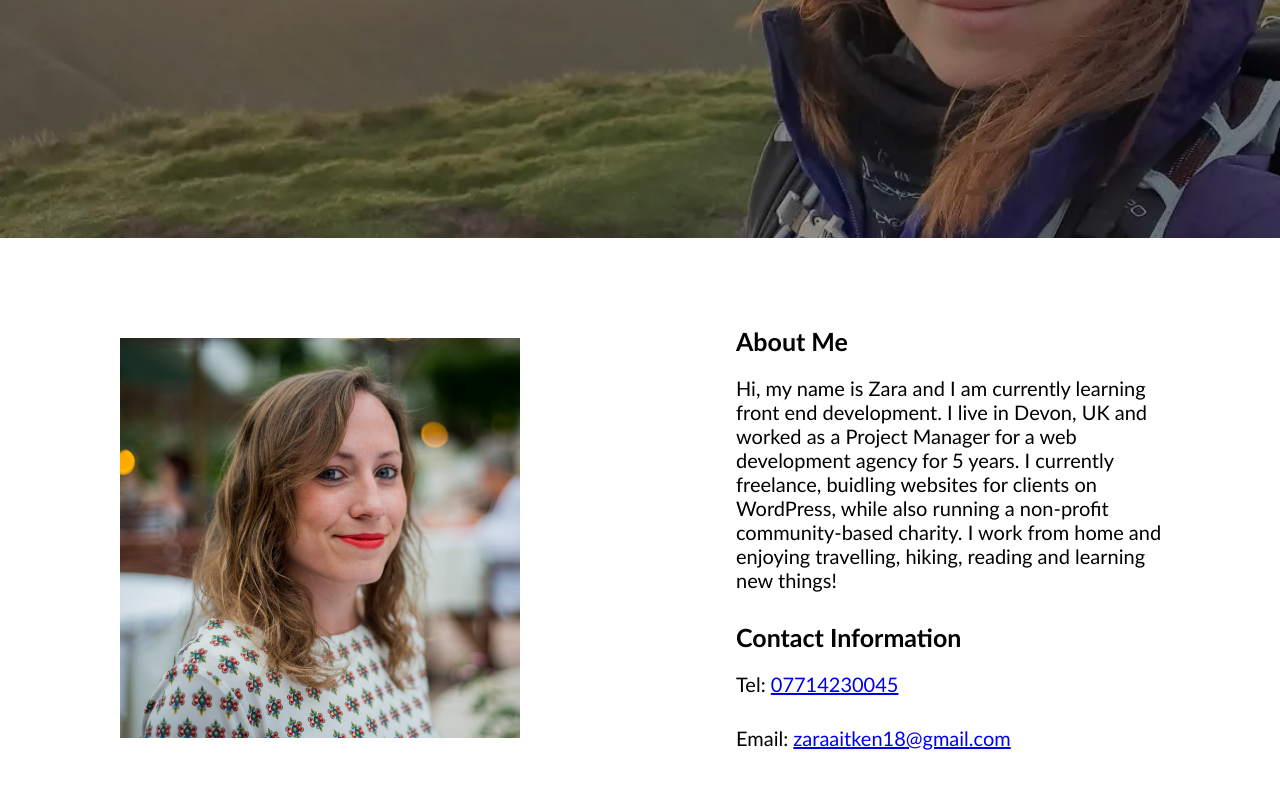
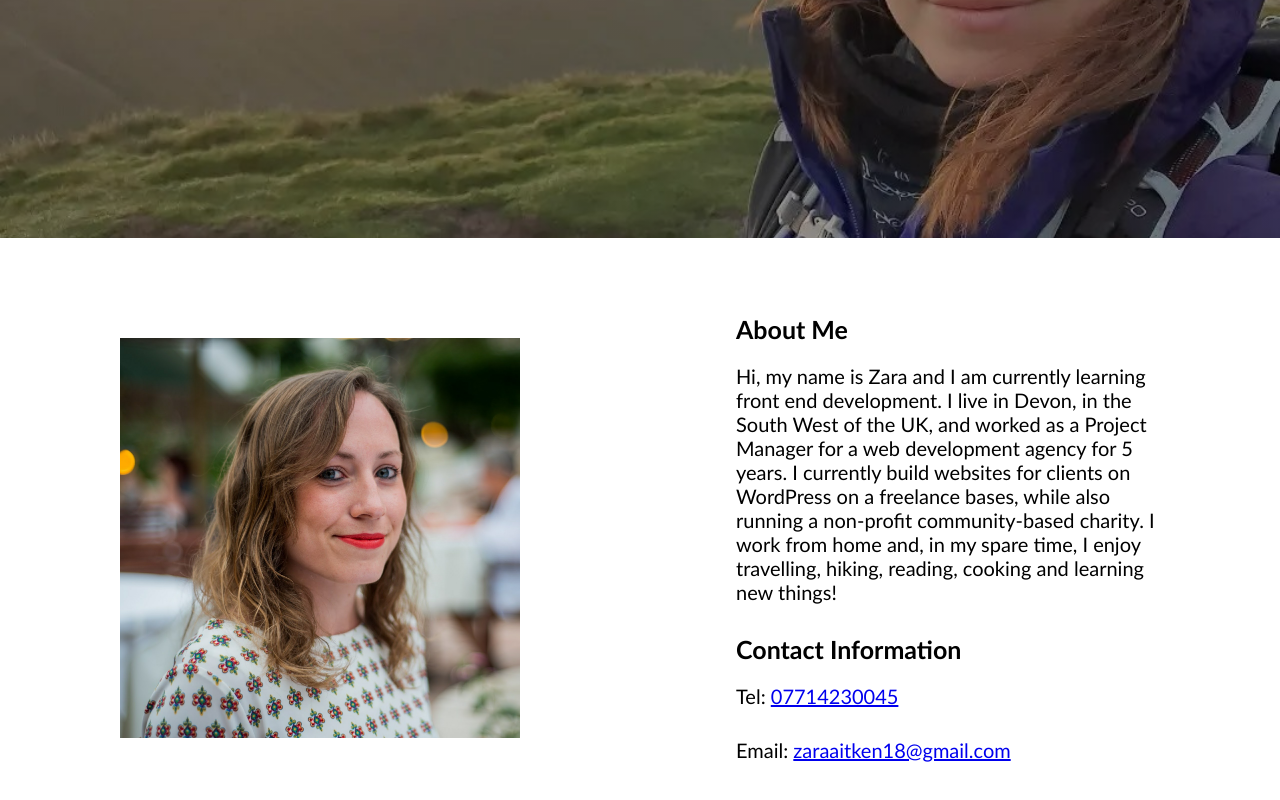
Before and after one commit to zaitken1/developer-profile, a plain HTML site: page index.html in a window 1280 px wide. Shown: the part 422-1222 px from the top of the page. Drawn offline with Linux system fonts and the light colour scheme.

Commit message:
updates about text and corrects typos

```diff
--- a/index.html
+++ b/index.html
@@ -30,7 +30,7 @@
         </section>
         <section class="contact-info">
             <h3 id="about" class="h3-bio">About Me</h3>
-            <p class="bio-info">Hi, my name is Zara and I am currently learning front end development. I live in Devon, UK and worked as a Project Manager for a web development agency for 5 years. I currently freelance, buidling websites for clients on WordPress, while also running a non-profit community-based charity. I work from home and enjoying travelling, hiking, reading and learning new things!</p>
+            <p class="bio-info">Hi, my name is Zara and I am currently learning front end development. I live in Devon, in the South West of the UK, and worked as a Project Manager for a web development agency for 5 years. I currently build websites for clients on WordPress on a freelance bases, while also running a non-profit community-based charity. I work from home and, in my spare time, I enjoy travelling, hiking, reading, cooking and learning new things!</p>
             <h3 id="contact" class="h3-contact">Contact Information</h3>
             <p class="tel">Tel: <a href="tel:07714230045">07714230045</a></p>
             <p class="email">Email: <a href="email:zaraaitken18@gmail.com">zaraaitken18@gmail.com</a></p>
```
